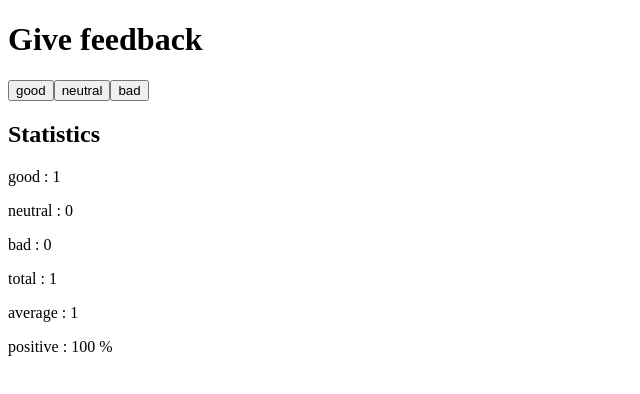
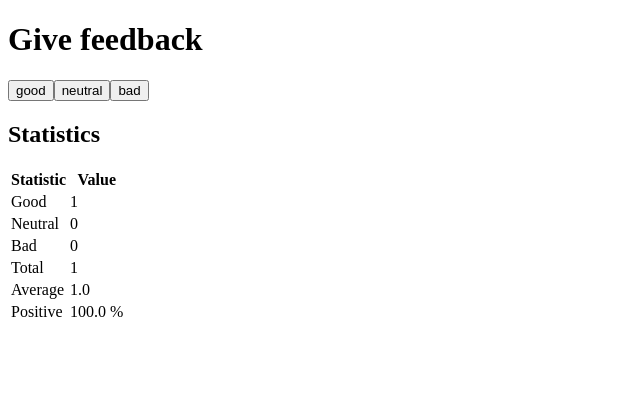
Before and after one commit to michelanyelo/FullStackOpen, a React (Vite) app in the folder part1/unicafe/: page / in a window 1280 px wide. Both pictures are taken after a click on the button "good". Shown: the top 394 px of the page, without its empty margins (0-640 px from the left). Built offline with nearby package versions, Linux system fonts and the light colour scheme.

Commit message:
1.11 exercise (unicafe step 6)

```diff
--- a/part1/unicafe/src/App.jsx
+++ b/part1/unicafe/src/App.jsx
@@ -11,9 +11,10 @@ const Button = ({ handleClick, text }) => {
 
 const StatisticLine = ({ text, value }) => {
   return (
-    <>
-      <p>{text} : {value}</p>
-    </>
+    <tr>
+      <td>{text}</td>
+      <td>{value}</td>
+    </tr>
   )
 }
 
@@ -34,12 +35,22 @@ const Statistics = ({ good, neutral, bad }) => {
   return (
     <div>
       <h2>Statistics</h2>
-      <StatisticLine text="good" value={good} />
-      <StatisticLine text="neutral" value={neutral} />
-      <StatisticLine text="bad" value={bad} />
-      <StatisticLine text="total" value={total} />
-      <StatisticLine text="average" value={average} />
-      <StatisticLine text="positive" value={positivity + " %"} />
+      <table>
+        <thead>
+          <tr>
+            <th>Statistic</th>
+            <th>Value</th>
+          </tr>
+        </thead>
+        <tbody>
+          <StatisticLine text="Good" value={good} />
+          <StatisticLine text="Neutral" value={neutral} />
+          <StatisticLine text="Bad" value={bad} />
+          <StatisticLine text="Total" value={total} />
+          <StatisticLine text="Average" value={average.toFixed(1)} />
+          <StatisticLine text="Positive" value={positivity.toFixed(1) + " %"} />
+        </tbody>
+      </table>
     </div>
   )
 }
```
